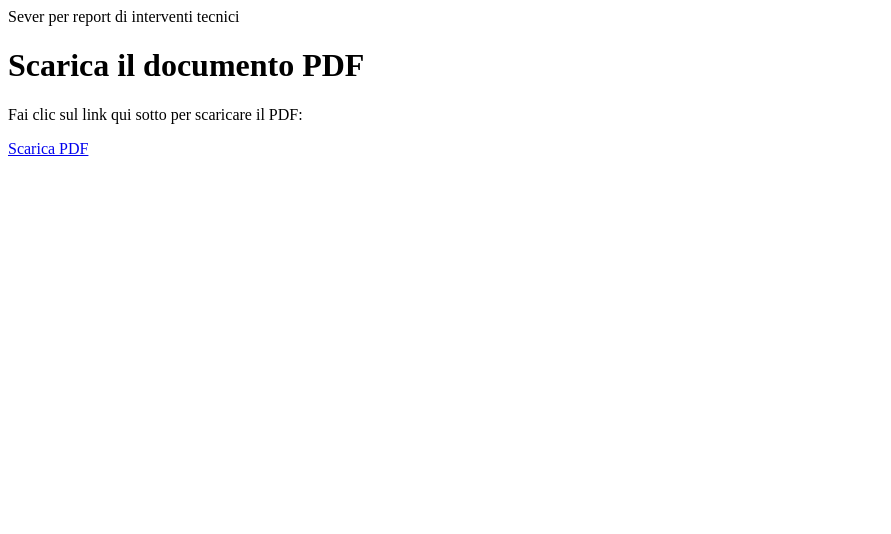
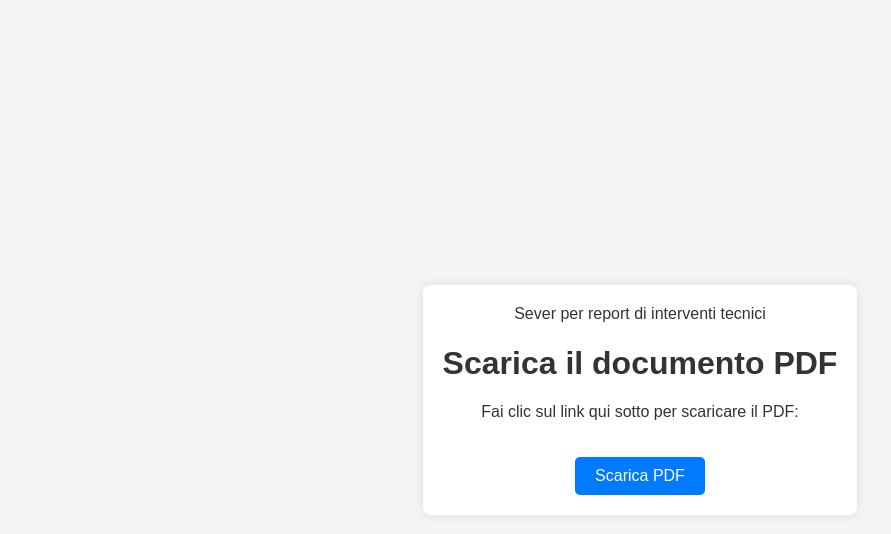
Before and after one commit to ilPirulino/EMAIL_SERVER02, a plain HTML site: page index.html in a window 1280 px wide. Shown: the whole page, without its empty margins (0-891 px from the left). Drawn offline with Linux system fonts and the light colour scheme.

Commit message:
Update index.html

```diff
--- a/index.html
+++ b/index.html
@@ -5,7 +5,7 @@
     <meta charset="UTF-8">
     <meta name="viewport" content="width=device-width, initial-scale=1.0">
     <title>Scarica il PDF</title>
-    <link rel="returnsheet" href="Return.css">
+    <link rel="stylesheet" href="style.css">
 </head>
 <body>
     <div class="container">
```
